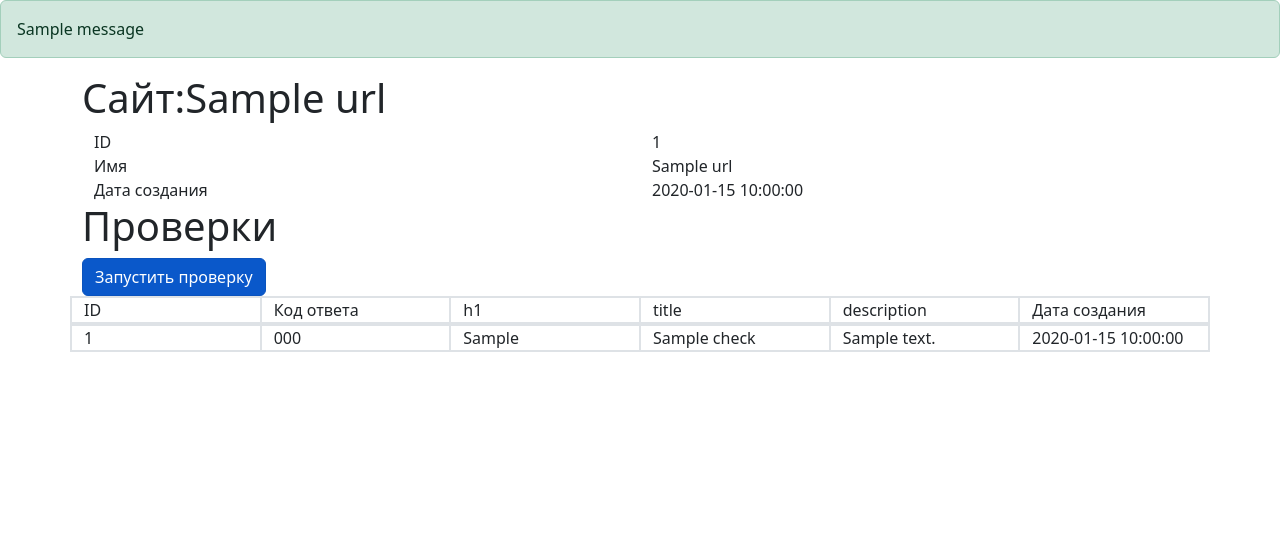
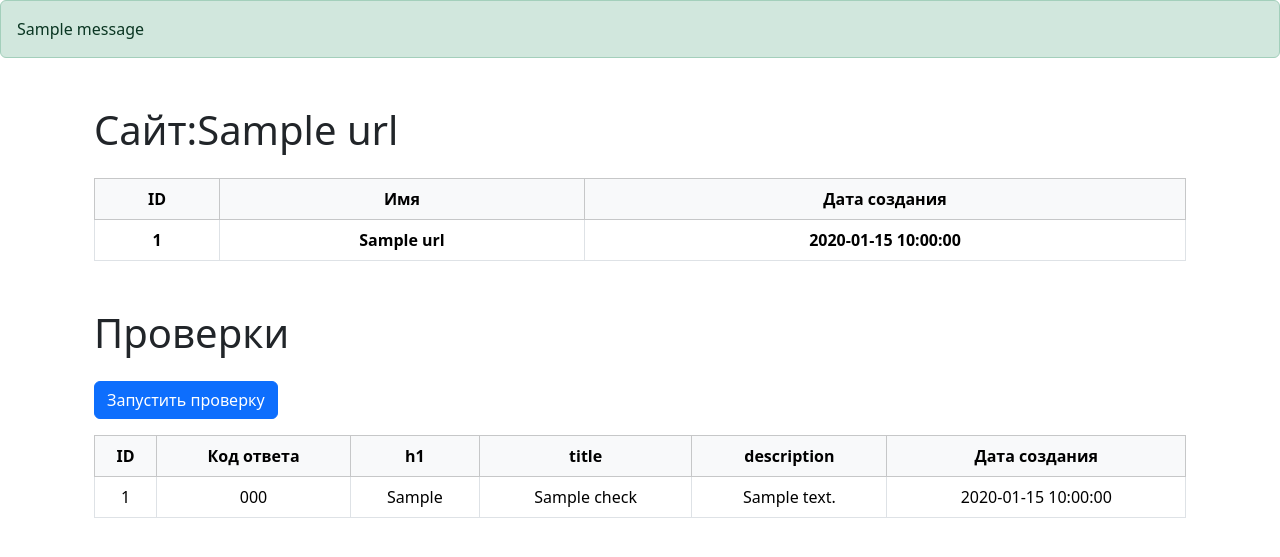
Before and after one commit to DanaSenko/python-project-83, a Flask app: template page_analyzer/templates/one_url.html in a window 1280 px wide. Shown: the part 56-613 px from the top of the page. Run offline with Flask 3, Linux system fonts and the light colour scheme; the template is opened without the code that fills it: most values are stand-ins (such as "Sample title", 1, 10 or a date in 2020); one stand-in notice (Sample message) is shown; lists and menus that the app fills with data are empty; some libraries are stand-ins or nearby versions.

Commit message:
Испраить баги в верстке

```diff
--- a/page_analyzer/templates/one_url.html
+++ b/page_analyzer/templates/one_url.html
@@ -11,48 +11,58 @@
 {% endblock sidebar %}
 
 {% block content %}
-    <div data-test="url">
-        <h1>Сайт:{{ url.name }}</h1>
-        <div class="container text-left" class="border">
-            <div class="row row-cols-2">
-              <div class="col">ID</div>
-              <div class="col">{{ url.id }}</div>
-            </div>
-            <div class="row row-cols-2">
-                <div class="col">Имя</div>
-                <div class="col">{{ url.name }}</div>
-            </div>
-            <div class="row row-cols-2">
-                <div class="col">Дата создания</div>
-                <div class="col">{{ url.created_at }}
-                </div>
-            </div>
-        </div>
-    </div>
-    <div>
-        <h1>Проверки</h1>
-        <form action="{{ url_for('url_checks', id=url.id) }}" method="post" class="btn-group">
-            <button type="submit" class="btn btn-primary active" aria-current="page">Запустить проверку</button>
-        </form>
-        <div>
-            <div class="row row-cols-6 border">
-                <div class="col border">ID</div>
-                <div class="col border">Код ответа</div>
-                <div class="col border">h1</div>
-                <div class="col border">title</div>
-                <div class="col border">description</div>
-                <div class="col border">Дата создания</div>
-            </div>
+<div class="container mt-5">
+    <h1 class="mb-4">Сайт:{{ url.name }}</h1>
+    <table data-test="url" class="table table-bordered table-hover text-center">
+        <thead class="table-light">
+            <tr>
+                <th scope="col">ID</th>
+                <th scope="col">Имя</th>
+                <th scope="col">Дата создания</th>
+            </tr>
+        </thead>
+        <tbody>
+            <tr>
+                <th>{{ url.id }}</th>
+                <th>{{ url.name }}</th>
+                <th>{{ url.created_at }}</th>
+            </tr>
+        </tbody>
+    </table>
+</div>
+
+<div class="container mt-5">
+    <h1 class="mb-4">Проверки</h1>
+
+    <!-- Форма для запуска проверки -->
+    <form action="{{ url_for('url_checks', id=url.id) }}" method="post" class="mb-3">
+        <button type="submit" class="btn btn-primary">Запустить проверку</button>
+    </form>
+
+    <!-- Таблица с проверками -->
+    <table class="table table-bordered table-hover text-center">
+        <thead class="table-light">
+            <tr>
+                <th scope="col">ID</th>
+                <th scope="col">Код ответа</th>
+                <th scope="col">h1</th>
+                <th scope="col">title</th>
+                <th scope="col">description</th>
+                <th scope="col">Дата создания</th>
+            </tr>
+        </thead>
+        <tbody>
             {% for check in checks %}
-            <div data-test="checks" class="row row-cols-6 border">
-                <div class="col border">{{ check.id }}</div>
-                <div class="col border">{{ check.status_code }}</div>
-                <div class="col border">{{ check.h1 }}</div>
-                <div class="col border">{{ check.title }}</div>
-                <div class="col border">{{ check.description }}</div>
-                <div class="col border">{{ check.created_at }}</div>
-            </div>
+            <tr data-test="checks">
+                <td>{{ check.id }}</td>
+                <td>{{ check.status_code }}</td>
+                <td>{{ check.h1 }}</td>
+                <td>{{ check.title }}</td>
+                <td>{{ check.description }}</td>
+                <td>{{ check.created_at }}</td>
+            </tr>
             {% endfor %}
-        </div>
-    </div>
+        </tbody>
+    </table>
+</div>
 {% endblock %}
```
Also changed, not shown: page_analyzer/templates/all_urls.html (+25 -25 lines), page_analyzer/templates/index.html (+8 -4 lines).
